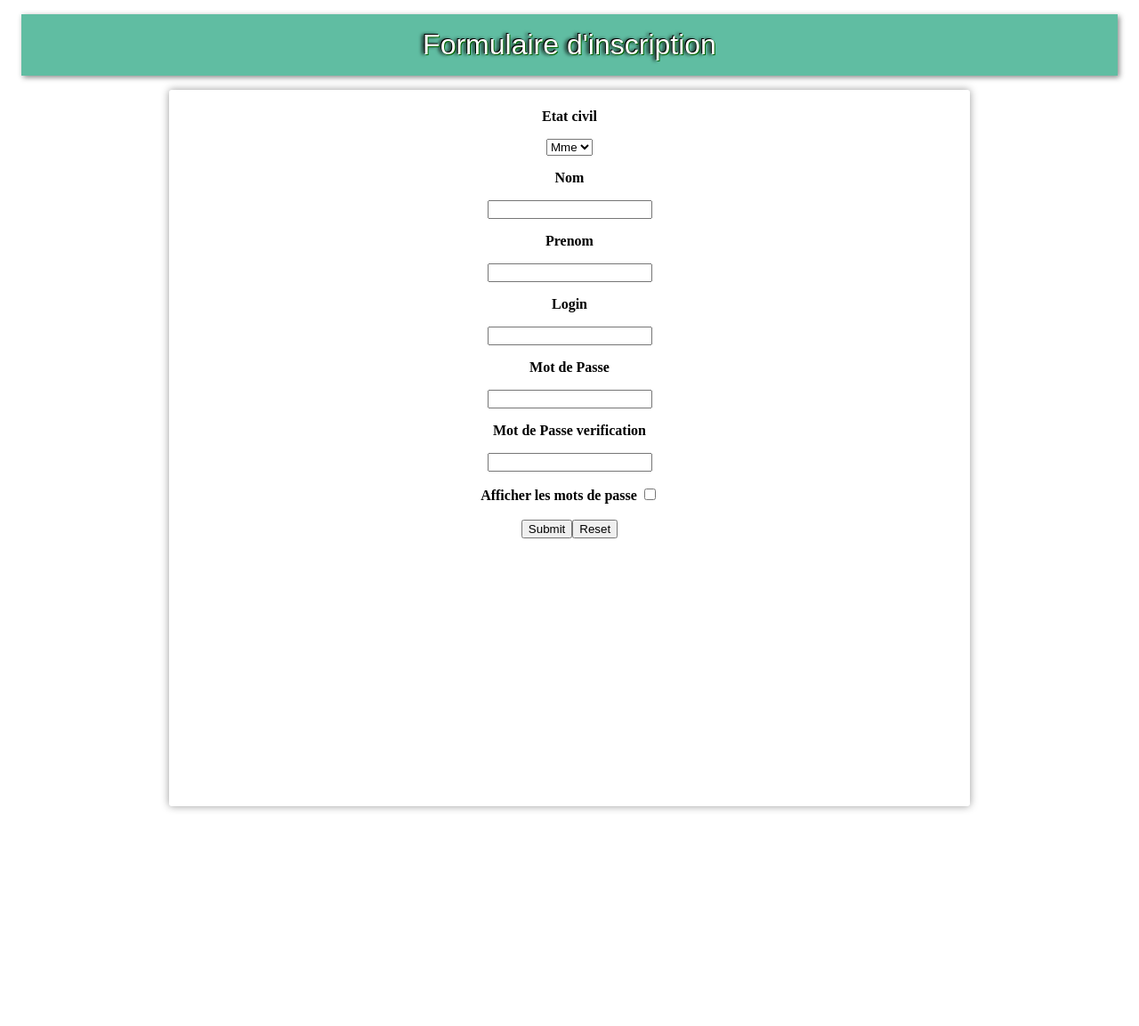
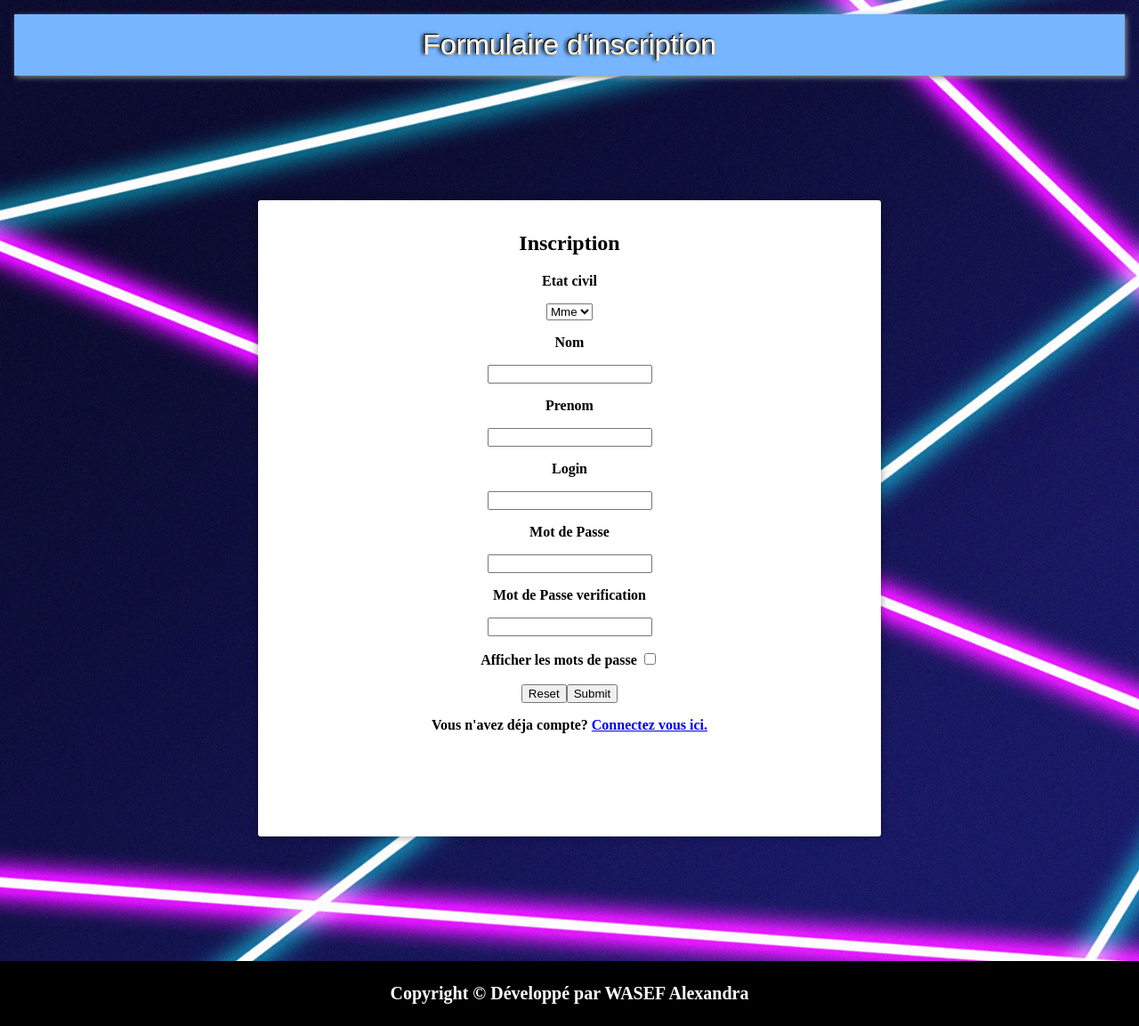
Before and after one commit to wasef81194/Yourgame, a PHP site: page /inscription.php in a window 1280 px wide. Shown: the whole page at 89% size. Before the commit the page ends 911 px from the top, so only its background shows below. Run offline with PHP 8.4, Linux system fonts and the light colour scheme; data that the repository does not hold is empty.

Commit message:
Finission duejt JS

```diff
--- a/Yourgame/css/style.css
+++ b/Yourgame/css/style.css
@@ -1,3 +1,8 @@
+body {
+  min-height: 100%;
+  margin: 0;
+  padding: 0;
+}
 #message_erreur{
   margin-top: 5px;
   color: #fe3004;
@@ -14,7 +19,7 @@
 }
 h1{
   font-size: 32px;
-  text-shadow: -1px -1px black, 1px 1px #060, -3px 0 4px #000;
+  text-shadow: -1px -1px black, 1px 1px #C8AD7F, -3px 0 4px #000;
   font-family:Arial, Helvetica, sans-serif;
   color: #fff;
   padding:16px;
@@ -25,7 +30,7 @@ h1{
   text-align:center;
   display:block;
   margin:16px;
-  background-color:#60bda2;
+  background-color:#77B5FE;
 }
 #bouton{
   text-align: center;
@@ -81,7 +86,7 @@ img{
   width: 900px;
   height: 200px;
   margin: 10px auto;
-  background-color: white;
+  background-color: #FFFFFFDE;
   border-radius: 3px;
   box-shadow: 0 0 10px rgba(0,0,0, .4);
   text-align: center;
@@ -114,7 +119,7 @@ img{
   margin:10px;
   margin-left: 38%;
   margin-right: 38%;
-  background-color:#60bda2;
+  background-color:#77B5FE;
 }
 #res{
   font-weight: bold;
@@ -130,11 +135,76 @@ img{
 }
 form.inscription{
   font-weight: bold;
-  width: 900px;
-  height: 800px;
+  width: 700px;
+  height: 700px;
+  margin: 140px auto;
+  border-radius: 3px;
+  box-shadow: 0 0 10px rgba(0,0,0, .4);
+  text-align: center;
+  padding-top: 15px;
+
+  background-color: white;
+}
+form.connexion{
+  font-weight: bold;
+  width: 600px;
+  height: 400px;
+  margin: 150px auto;
+  border-radius: 3px;
+  box-shadow: 0 0 10px rgba(0,0,0, .4);
+  text-align: center;
+  padding-top: 40px;
+  background-color: white;
+  margin-bottom: 12%;
+}
+body{
+  background-image: url('images/background.jpg');
+}
+footer,#footer{
+  font-size: 20px;
+  padding-top: 5px;
+  padding-bottom: 5px;
+  text-align: center;
+  font-weight: bold;
+  background-color: black;
+  color: white;
+  margin-bottom: -10px;
+}
+#jeu{
+  font-weight: bold;
+  width: 800px;
+  height: 450px;
   margin: 10px auto;
   border-radius: 3px;
   box-shadow: 0 0 10px rgba(0,0,0, .4);
   text-align: center;
-  padding-top: 5px;
+  padding-top: 15px;
+  background-color: #FFFFF299;
 }
+#none{
+  text-decoration : none;
+}
+#recommencer,#deconnexion{
+  text-decoration : none;
+  margin-top: 10px;
+  font-size: 20px;
+  background-color: white;
+  color: black;
+  border: 2px solid #008CBA;
+  padding-top: 10px;
+  padding-bottom: 10px;
+  padding-right: 10px;
+  padding-left: 10px;
+}
+#recommencer{
+  margin-bottom: 100px;
+}
+
+#recommencer:hover,#deconnexion:hover {
+  background-color: #77B5FE;
+  color: white;
+}
+#footer{
+  {
+    margin-top: 50px;
+}
--- a/Yourgame/inscription.php
+++ b/Yourgame/inscription.php
@@ -52,7 +52,7 @@ if($_POST["formtype"] == "inscription"){
     }
     else{
       Inscription($nom,$prenom,$login,$hash);
-      $message = "Vous êtes bien inscrit";
+      header("Location:index.php");
     }
   }
   else{
@@ -66,6 +66,7 @@ if($_POST["formtype"] == "inscription"){
 <h1>Formulaire d'inscription</h1>
 
 <form id="formulaire" action="./inscription.php" method="post" class="inscription">
+ <h2 id="title_inscription">Inscription </h2>
  <?php
   if (isset($message_erreur)) {
      echo '<div id="message_erreur">'.$message_erreur.'</div>';
@@ -112,12 +113,14 @@ if($_POST["formtype"] == "inscription"){
 	<input type="checkbox" name="amdp" id="amdp">
 
 	<input type="hidden" name="formtype" value="inscription" />
-	<br><br><input name="envoyer" id="envoyer" type="submit"><input type="reset" name="effacer">
+	<br><br><input type="reset" name="effacer"><input name="envoyer" id="envoyer" type="submit">
+	<p>Vous n'avez déja compte?
+  	<a href=index.php>Connectez vous ici.</a></p>
 </form>
 
 <script type="text/javascript">
 
-	function VerificationChamps(champs,message_champs){
+	function VerificationChamps(champs,message_champs,form){
 		//avant de valider
 		$("#envoyer").hover(function(){
 		//si le champs du login est vide
@@ -125,6 +128,8 @@ if($_POST["formtype"] == "inscription"){
 				$(message_champs).html("<p>Ce champ est vide</p>");
 				$(message_champs).css("color", "red");
 				$(message_champs).css("font-weight", "bold");
+				$(form).css("height", "855px");
+
 			}
 		})
 		/*//en quittant le champs
@@ -153,19 +158,19 @@ if($_POST["formtype"] == "inscription"){
 
 	//Verification des champs
 	//Nom
-	VerificationChamps("#nom","#message_nom");
+	VerificationChamps("#nom","#message_nom","form.inscription");
 	RemplirChamps("#nom","#message_nom");
 	//Prenom
-	VerificationChamps("#prenom","#message_prenom");
+	VerificationChamps("#prenom","#message_prenom","form.inscription");
 	RemplirChamps("#prenom","#message_prenom");
 	//Login
-	VerificationChamps("#login","#message_login");
+	VerificationChamps("#login","#message_login","form.inscription");
 	RemplirChamps("#login","#message_login");
 	//Mdp
-	VerificationChamps("#mdp","#message_mdp");
+	VerificationChamps("#mdp","#message_mdp","form.inscription");
 	RemplirChamps("#mdp","#message_mdp");
 	//verfification du mdp
-	VerificationChamps("#mdpc","#message_mdpc");
+	VerificationChamps("#mdpc","#message_mdpc","form.inscription");
 	RemplirChamps("#mdpc","#message_mdpc");
 
 
@@ -186,4 +191,7 @@ if($_POST["formtype"] == "inscription"){
 
 </script>
 </body>
+<footer>
+	<p>Copyright © Développé par WASEF Alexandra</p>
+</footer>
 </html>
```
Also changed, not shown: Yourgame/connexion.php (deleted, +0 -88 lines), Yourgame/deconnexion.php (added, +10 -0 lines), Yourgame/game.php (renamed from Yourgame/game.html, +21 -6 lines), Yourgame/index.php (added, +154 -0 lines), Yourgame/css/images/background.jpg (added).
